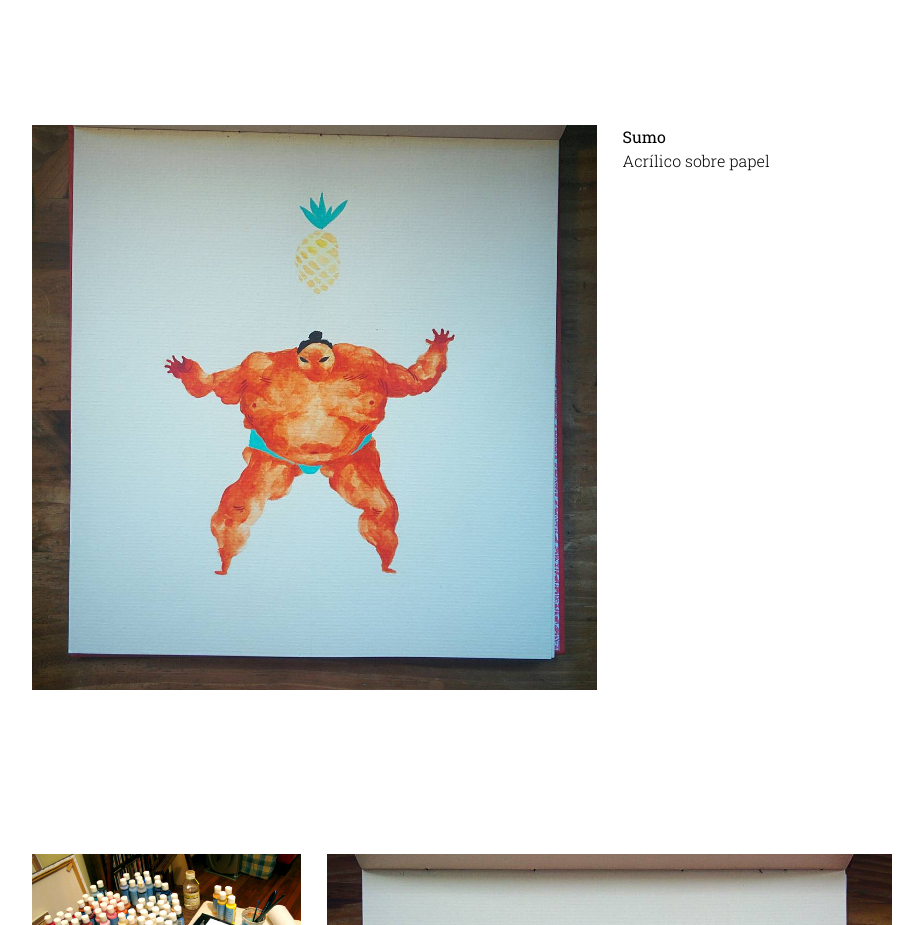
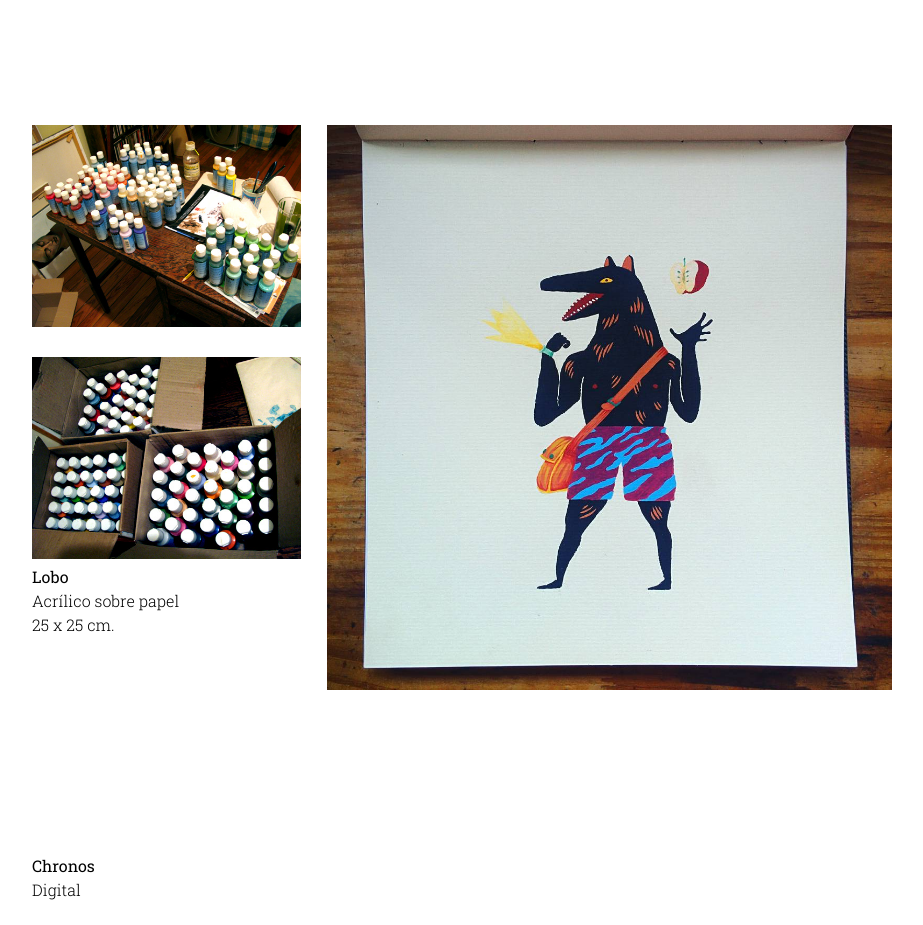
Before and after one commit to lemos/lemos.github.io, a plain HTML site: page index.html in a window 1280 px wide. Shown: the part 9980-10905 px from the top of the page, without its empty margins (178-1101 px from the left). Drawn offline with Linux system fonts and the light colour scheme.

Commit message:
Removing Sumo piece

```diff
--- a/index.html
+++ b/index.html
@@ -322,15 +322,7 @@
 
 
 
-    <section>
-        <img src="/img/sumo-01.jpg" alt="Sumo" class="col-big" />
-        <div class="col-small">
-          <div class="text">
-            <h3>Sumo</h3>
-            <p>Acrílico sobre papel</p>
-          </div>
-        </div>
-    </section>
+
 
 
     <section>
```
Also changed, not shown: img/sumo-01.jpg (deleted).
